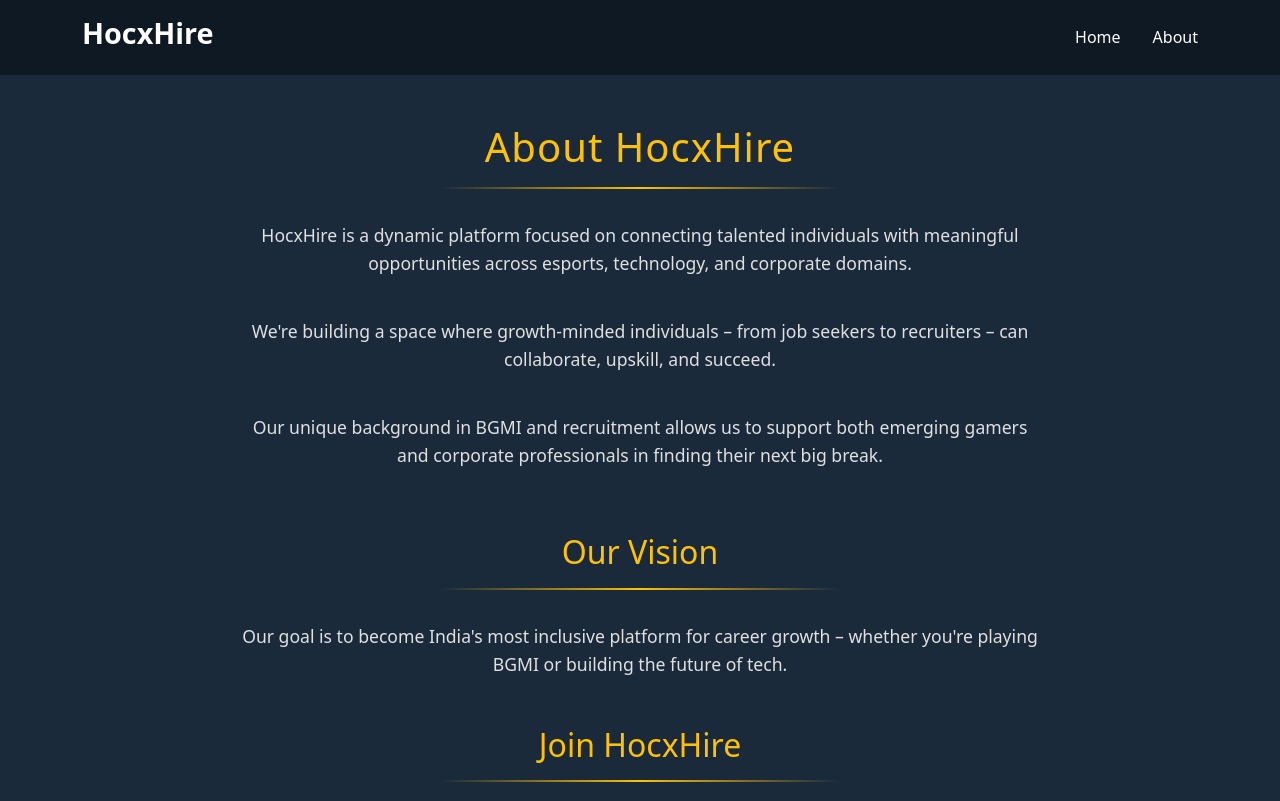
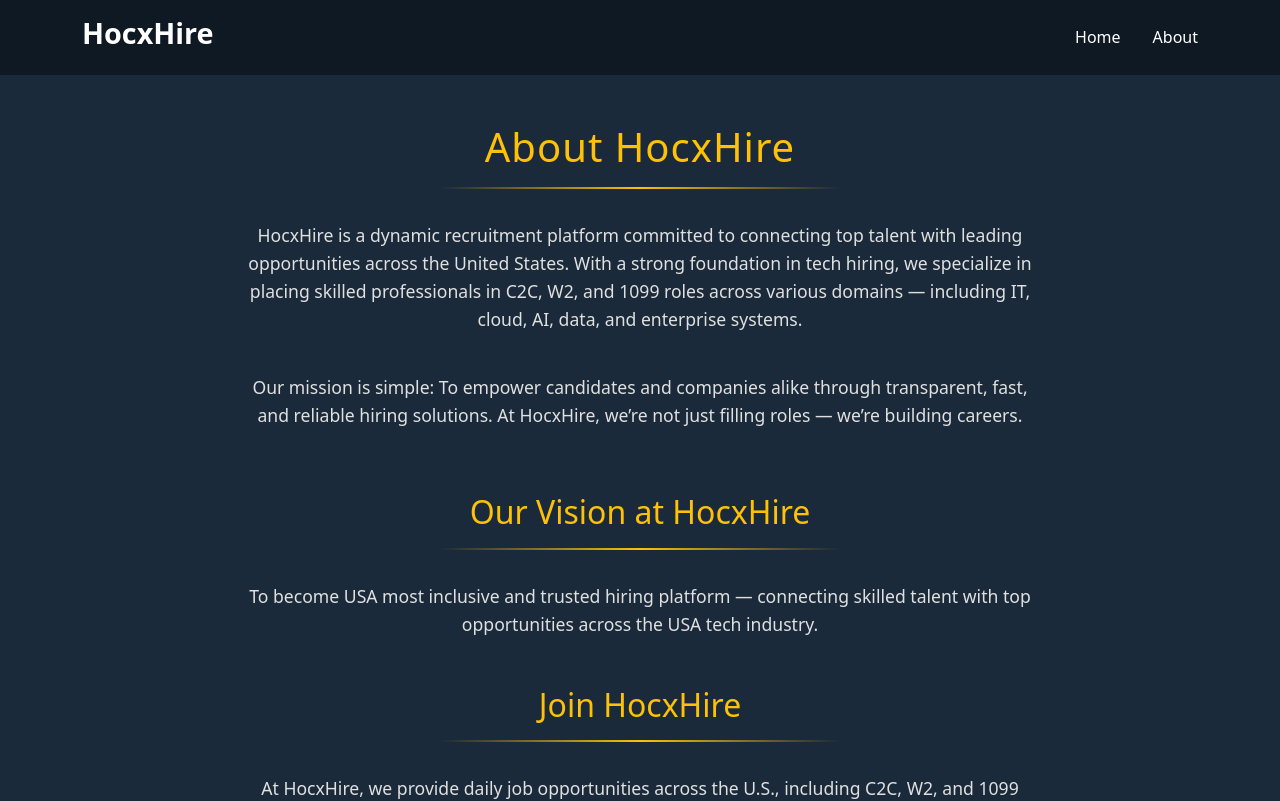
Before and after one commit to Naimishkumargit/HocxHire, a Next.js app: page /about in a window 1280 px wide. Shown: the top 801 px of the page. Built offline with nearby package versions, Linux system fonts and the light colour scheme.

Commit message:
Update about.jsx

```diff
--- a/pages/about.jsx
+++ b/pages/about.jsx
@@ -24,32 +24,31 @@
 
             <div className={styles["about-content"]}>
               <p className={styles["about-text"]}>
-                HocxHire is a dynamic platform focused on connecting talented individuals with meaningful opportunities across esports, technology, and corporate domains.
+           HocxHire is a dynamic recruitment platform committed to connecting top talent with leading opportunities across the United States. With a strong foundation in tech hiring, we specialize in placing skilled professionals in C2C, W2, and 1099 roles across various domains — including IT, cloud, AI, data, and enterprise systems.
               </p>
 
               <p className={styles["about-text"]}>
-                We're building a space where growth-minded individuals – from job seekers to recruiters – can collaborate, upskill, and succeed.
-              </p>
+          Our mission is simple:
+To empower candidates and companies alike through transparent, fast, and reliable hiring solutions.
 
-              <p className={styles["about-text"]}>
-                Our unique background in BGMI and recruitment allows us to support both emerging gamers and corporate professionals in finding their next big break.
+At HocxHire, we’re not just filling roles — we’re building careers.
               </p>
             </div>
           </section>
 
           {/* Vision Section */}
           <section className={styles["vision-section"]}>
-            <h2 className={styles["section-heading"]}>Our Vision</h2>
+            <h2 className={styles["section-heading"]}>Our Vision at HocxHire</h2>
             <div className="divider"></div>
             <p className={styles["vision-text"]}>
-              Our goal is to become India's most inclusive platform for career growth – whether you're playing BGMI or building the future of tech.
+              To become USA most inclusive and trusted hiring platform — connecting skilled talent with top opportunities across the USA tech industry.
             </p>
           </section>
           <section className={styles["join-section"]}>
             <h2 className={styles["section-heading"]}>Join HocxHire</h2>
             <div className="divider"></div>
             <p className={styles["join-text"]}>
-              Whether you're a skilled gamer, an aspiring recruiter, or a startup founder – HocxHire welcomes you. Let's grow together.
+           At HocxHire, we provide daily job opportunities across the U.S., including C2C, W2, and 1099 roles — tailored to match your skills and career goals.
             </p>
             <p className={styles["join-text"]}>
               Want to get in touch? We’d love to hear from you.
```
